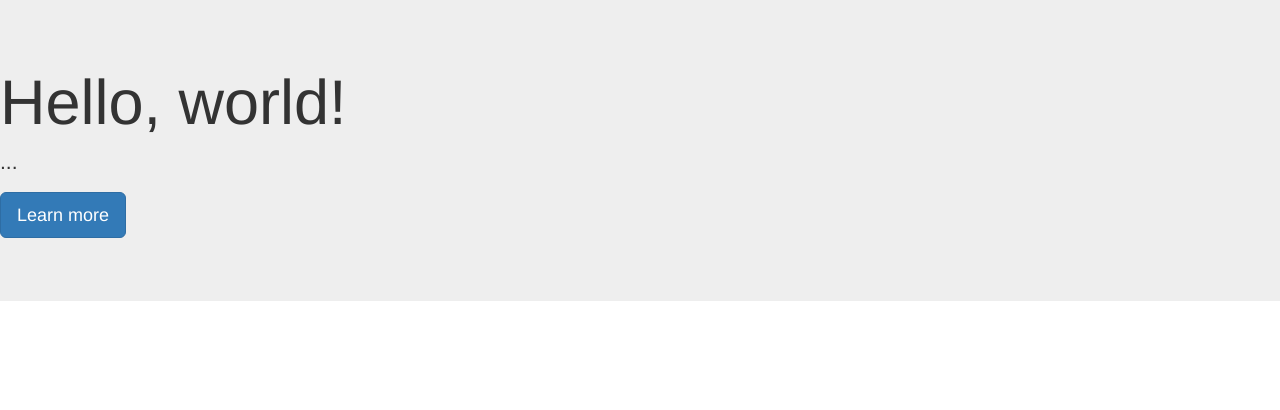
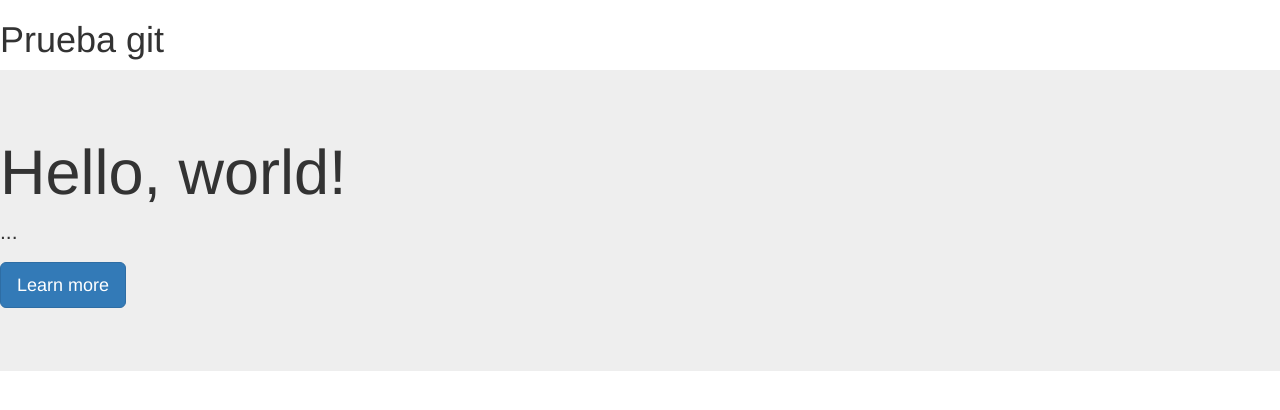
Before and after one commit to oscarum/clase_viernes, a plain HTML site: page index.html in a window 1280 px wide. Drawn offline with Linux system fonts and the light colour scheme.

Commit message:
segundo cambio

```diff
--- a/index.html
+++ b/index.html
@@ -7,6 +7,7 @@
     <link rel="stylesheet" href="css/bootstrap.css">
   </head>
   <body>
+    <h1>Prueba git</h1>
     <div class="jumbotron">
       <h1>Hello, world!</h1>
       <p>...</p>
```
